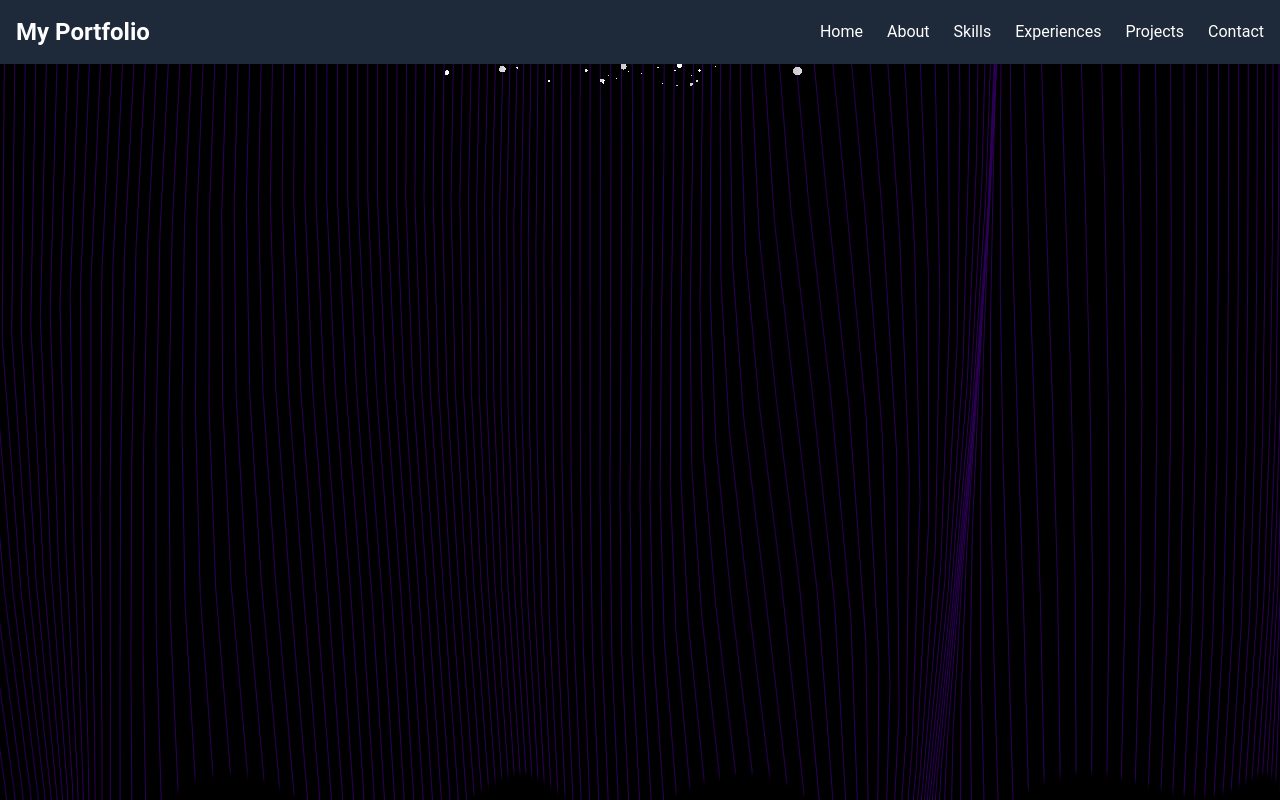
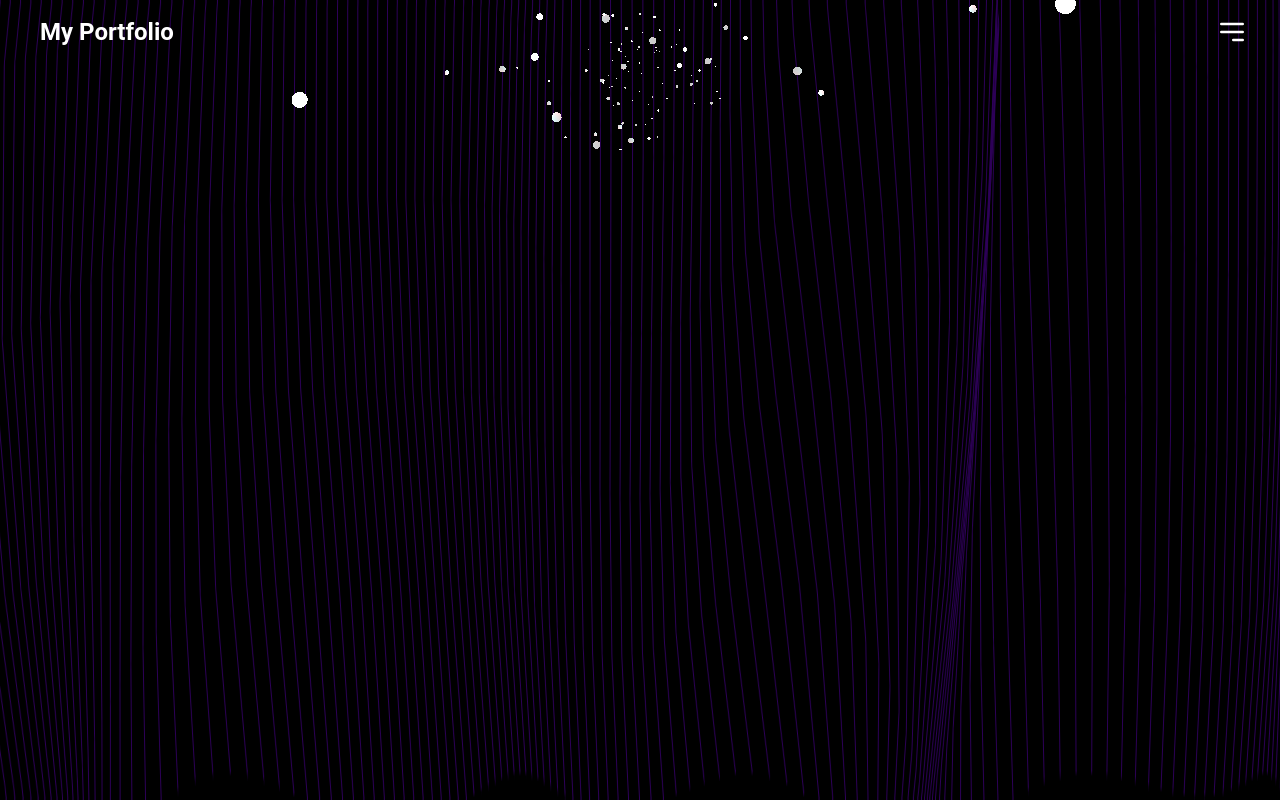
Before and after one commit to callmesidhu/React-Portfolio-website, a React (Vite) app: page / in a window 1280 px wide. Built offline with nearby package versions, Linux system fonts and the light colour scheme.

Commit message:
navbar work completed

```diff
--- a/src/Components/Navbar.jsx
+++ b/src/Components/Navbar.jsx
@@ -8,19 +8,19 @@ const Navbar = () => {
   };
 
   return (
-    <nav className="bg-gray-800 p-4 fixed w-full z-50">
+    <nav className="p-4 fixed w-full z-50">
       {/* Desktop Navbar */}
-      <div className="container mx-auto flex justify-between items-center">
+      <div className="container mx-6 flex justify-between items-center">
         {/* Logo */}
         <div className="text-white text-2xl font-bold">My Portfolio</div>
 
         {/* Toggle Button (visible on small screens) */}
         <button
           onClick={toggleMenu}
-          className="lg:hidden text-white focus:outline-none"
+          className="mx-2 text-white focus:outline-none"
         >
           <svg
-            className="w-6 h-6"
+            className="w-8 h-8 cursor-grab mx-8"
             fill="none"
             stroke="currentColor"
             viewBox="0 0 24 24"
@@ -34,43 +34,19 @@ const Navbar = () => {
             ></path>
           </svg>
         </button>
-
-        {/* Desktop Menu (visible on large screens) */}
-        <div className="hidden lg:flex space-x-6">
-          <a href="#home" className="text-white hover:text-gray-400">
-            Home
-          </a>
-          <a href="#about" className="text-white hover:text-gray-400">
-            About
-          </a>
-          <a href="#skills" className="text-white hover:text-gray-400">
-            Skills
-          </a>
-          <a href="#experiences" className="text-white hover:text-gray-400">
-            Experiences
-          </a>
-          <a href="#projects" className="text-white hover:text-gray-400">
-            Projects
-          </a>
-          <a href="#contact" className="text-white hover:text-gray-400">
-            Contact
-          </a>
-        </div>
       </div>
 
       {/* Mobile Menu (slides in from the left) */}
       <div
-        className={`fixed inset-y-0 left-0 w-64 bg-gray-800 bg-opacity-95 backdrop-blur-sm transform ${
+        className={`bg-opacity-50 backdrop-blur-lg fixed inset-y-0 left-0 w-64 transform ${
           isOpen ? "translate-x-0" : "-translate-x-full"
-        } transition-transform duration-300 ease-in-out lg:hidden z-50`}
+        } transition-transform duration-300 ease-in-out z-50`}
       >
-        <div className="p-4">
-          <button
-            onClick={toggleMenu}
-            className="text-white focus:outline-none"
-          >
+        <div className="p-4 flex justify-end ">
+          {/* Close Button (Moved to Right) */}
+          <button onClick={toggleMenu} className="text-white focus:outline-none">
             <svg
-              className="w-6 h-6"
+              className="w-8 h-8 cursor-grab"
               fill="none"
               stroke="currentColor"
               viewBox="0 0 24 24"
@@ -85,46 +61,46 @@ const Navbar = () => {
             </svg>
           </button>
         </div>
-        <div className="flex flex-col space-y-4 p-4">
+        <div className="flex flex-col space-y-8 p-4 justify-center items-center">
           <a
             href="#home"
             onClick={toggleMenu}
-            className="text-white hover:text-gray-400"
+            className="text-white text-2xl hover:text-gray-400"
           >
             Home
           </a>
           <a
             href="#about"
             onClick={toggleMenu}
-            className="text-white hover:text-gray-400"
+            className="text-white text-2xl hover:text-gray-400"
           >
             About
           </a>
           <a
             href="#skills"
             onClick={toggleMenu}
-            className="text-white hover:text-gray-400"
+            className="text-white text-2xl hover:text-gray-400"
           >
             Skills
           </a>
           <a
             href="#experiences"
             onClick={toggleMenu}
-            className="text-white hover:text-gray-400"
+            className="text-white text-2xl hover:text-gray-400"
           >
             Experiences
           </a>
           <a
             href="#projects"
             onClick={toggleMenu}
-            className="text-white hover:text-gray-400"
+            className="text-white text-2xl hover:text-gray-400"
           >
             Projects
           </a>
           <a
             href="#contact"
             onClick={toggleMenu}
-            className="text-white hover:text-gray-400"
+            className="text-white text-2xl hover:text-gray-400"
           >
             Contact
           </a>
```
